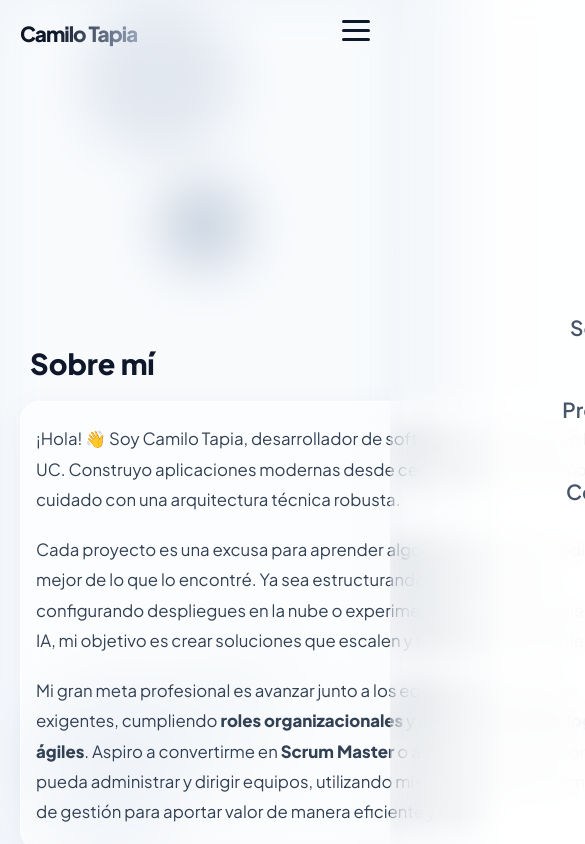
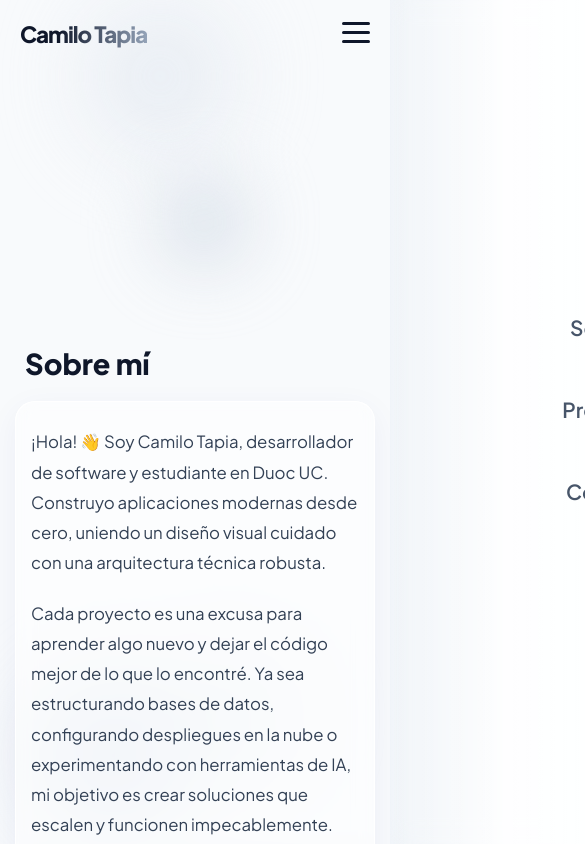
Before and after one commit to MilooDev/personal_portfolio, a plain HTML site: page Content/index.html in a window 390 px wide. Shown: the top 844 px of the page, 585 px wide, since content can reach past the window. Drawn offline with Linux system fonts and the light colour scheme.

Commit message:
adasdasdsa

```diff
--- a/Content/style.css
+++ b/Content/style.css
@@ -2,24 +2,25 @@
 
 html { scroll-behavior: smooth; scroll-padding-top: 100px; }
 * { margin: 0; padding: 0; box-sizing: border-box; font-family: 'Plus Jakarta Sans', sans-serif; }
-body { background-color: #f1f5f9; color: #1e293b; overflow-x: hidden; min-height: 100vh; display: flex; flex-direction: column; }
+body { background-color: #f1f5f9; color: #1e293b; overflow-x: hidden; min-height: 100vh; display: flex; flex-direction: column; width: 100%; }
 
 /* =========================================
-   Fondo Líquido Orgánico
+   Fondo Líquido Orgánico (Optimizado)
    ========================================= */
-.liquid-bg { position: fixed; inset: 0; z-index: -1; background: #f8fafc; overflow: hidden; filter: blur(25px); }
+.liquid-bg { position: fixed; inset: 0; z-index: -1; background: #f8fafc; overflow: hidden; filter: blur(25px); width: 100vw; height: 100vh; }
 .blobs-container { width: 100%; height: 100%; filter: url("#goo"); position: absolute; }
-.blob { position: absolute; background: #cbd5e1; border-radius: 50%; }
+/* Aceleración por hardware añadida a los blobs */
+.blob { position: absolute; background: #cbd5e1; border-radius: 50%; will-change: transform; transform: translateZ(0); }
 
 .blob-1 { width: 35vw; height: 35vw; top: 10%; left: 10%; background: #e2e8f0; animation: liquidPath1 25s infinite ease-in-out; }
 .blob-2 { width: 30vw; height: 30vw; bottom: 20%; right: 10%; background: #e9eff5; animation: liquidPath2 28s infinite ease-in-out; }
 .blob-3 { width: 25vw; height: 25vw; top: 40%; left: 30%; background: #cbd5e1; animation: liquidPath3 22s infinite ease-in-out; }
 .blob-4 { width: 40vw; height: 40vw; bottom: -10%; left: 20%; background: #dce4ee; animation: liquidPath4 30s infinite ease-in-out; }
 
-@keyframes liquidPath1 { 0% { transform: translate(0, 0) scale(1); } 33% { transform: translate(15vw, -10vh) scale(1.1); } 66% { transform: translate(5vw, 20vh) scale(0.9); } 100% { transform: translate(0, 0) scale(1); } }
-@keyframes liquidPath2 { 0% { transform: translate(0, 0) scale(1); } 33% { transform: translate(-20vw, 15vh) scale(1.15); } 66% { transform: translate(-10vw, -10vh) scale(0.95); } 100% { transform: translate(0, 0) scale(1); } }
-@keyframes liquidPath3 { 0% { transform: translate(0, 0) scale(1); } 33% { transform: translate(10vw, -20vh) scale(0.9); } 66% { transform: translate(-15vw, 10vh) scale(1.1); } 100% { transform: translate(0, 0) scale(1); } }
-@keyframes liquidPath4 { 0% { transform: translate(0, 0) scale(1); } 33% { transform: translate(-15vw, -15vh) scale(1.05); } 66% { transform: translate(20vw, 5vh) scale(0.95); } 100% { transform: translate(0, 0) scale(1); } }
+@keyframes liquidPath1 { 0% { transform: translate3d(0, 0, 0) scale(1); } 33% { transform: translate3d(15vw, -10vh, 0) scale(1.1); } 66% { transform: translate3d(5vw, 20vh, 0) scale(0.9); } 100% { transform: translate3d(0, 0, 0) scale(1); } }
+@keyframes liquidPath2 { 0% { transform: translate3d(0, 0, 0) scale(1); } 33% { transform: translate3d(-20vw, 15vh, 0) scale(1.15); } 66% { transform: translate3d(-10vw, -10vh, 0) scale(0.95); } 100% { transform: translate3d(0, 0, 0) scale(1); } }
+@keyframes liquidPath3 { 0% { transform: translate3d(0, 0, 0) scale(1); } 33% { transform: translate3d(10vw, -20vh, 0) scale(0.9); } 66% { transform: translate3d(-15vw, 10vh, 0) scale(1.1); } 100% { transform: translate3d(0, 0, 0) scale(1); } }
+@keyframes liquidPath4 { 0% { transform: translate3d(0, 0, 0) scale(1); } 33% { transform: translate3d(-15vw, -15vh, 0) scale(1.05); } 66% { transform: translate3d(20vw, 5vh, 0) scale(0.95); } 100% { transform: translate3d(0, 0, 0) scale(1); } }
 
 /* =========================================
    Navbar & Animación de Nombre
@@ -160,63 +161,62 @@ main { flex: 1; }
 .fade-up.visible { opacity: 1; transform: translateY(0) scale(1); }
 
 /* =========================================
-   Móviles (Responsividad Total y Botón Visible)
+   MÓVILES (Optimizado para Cero Lag y Responsividad Extrema)
    ========================================= */
 @media (max-width: 768px) {
-  #main-nav { padding: 0 20px; justify-content: space-between; align-items: center; }
+  /* 🚀 ANTI-LAG: Apagamos el filtro matemático pesado SVG de fondo en móviles */
+  .liquid-bg { filter: none; }
+  .blobs-container { filter: none; opacity: 0.7; }
+  /* En su lugar usamos un difuminado nativo súper ligero */
+  .blob { filter: blur(40px); }
+  /* Reducimos ligeramente el difuminado de los paneles de cristal para aliviar la GPU */
+  .glass-panel { backdrop-filter: blur(10px); -webkit-backdrop-filter: blur(10px); }
 
-  /* El nombre se fija de forma limpia arriba a la izquierda para celulares sin estorbar */
+  html, body { overflow-x: hidden; width: 100vw; }
+
+  #main-nav { padding: 0 15px; }
+
+  /* Nombre forzado a tamaño pequeño y anclado en la esquina */
   #brand-name {
-    position: fixed;
-    top: 20px;
-    left: 20px;
-    transform: none;
-    font-size: 1.3rem;
+    top: 20px !important;
+    left: 20px !important;
+    transform: none !important;
+    font-size: 1.4rem !important;
     letter-spacing: -1px;
     width: auto;
-    text-align: left;
   }
 
-  body.scrolled #brand-name {
-    top: 20px;
-    left: 20px;
-    font-size: 1.3rem;
-    transform: none;
-  }
+  body.scrolled #brand-name { top: 15px !important; font-size: 1.2rem !important; }
 
-  .glass-panel { padding: 22px 15px; }
+  .container { padding: 0 15px 60px 15px; width: 100vw; }
+  .glass-panel { padding: 25px 15px; }
 
-  /* Forzamos que las tarjetas de capacidades ocupen el 100% y no causen scroll horizontal */
-  .stats-container { flex-direction: column; gap: 12px; }
-  .stat-box { min-width: 100%; width: 100%; }
+  /* Forzar capacidades a apilarse sin salirse del cristal */
+  .stats-container { flex-direction: column; gap: 15px; }
+  .stat-box { min-width: 100%; width: 100%; text-align: center; }
 
-  /* El botón de hamburguesa queda anclado de forma absoluta y visible en la esquina superior derecha */
-  .menu-toggle {
-    display: flex;
-    position: absolute;
-    right: 20px;
-    top: 20px;
-    z-index: 1005;
-  }
+  .footer-content { flex-direction: column; text-align: center; justify-content: center; }
 
-  /* Menú lateral con efecto cristal difuminado fluido */
+  /* Hamburguesa fija que jamás desaparece */
+  .menu-toggle { display: flex; position: fixed; right: 20px; top: 22px; z-index: 1005; }
+
+  /* Menú lateral con efecto cristal optimizado */
   .nav-links {
     position: fixed; top: 0; right: -100%; width: 100%; height: 100vh;
     background: linear-gradient(to right, rgba(255, 255, 255, 0) 0%, rgba(255, 255, 255, 0.9) 30%, rgba(255, 255, 255, 0.99) 100%);
-    backdrop-filter: blur(15px); -webkit-backdrop-filter: blur(15px);
+    backdrop-filter: blur(12px); -webkit-backdrop-filter: blur(12px);
     flex-direction: column; justify-content: center; align-items: center;
-    padding-left: 15%;
-    transition: right 0.4s ease;
-    opacity: 1; transform: translateY(0); pointer-events: none; z-index: 1003;
+    padding-left: 15%; transition: right 0.3s ease-out; opacity: 1; transform: translateY(0); pointer-events: none; z-index: 1003;
   }
 
-  .nav-links.active { right: 0; pointer-events: auto; }
+  .nav-links.active { right: 0; pointer-events: auto;}
   .nav-links li { margin-bottom: 25px; }
   .nav-links a { font-size: 1.3rem; }
   .menu-toggle.is-active .bar:nth-child(1) { transform: translateY(9px) rotate(45deg); }
   .menu-toggle.is-active .bar:nth-child(2) { opacity: 0; }
   .menu-toggle.is-active .bar:nth-child(3) { transform: translateY(-9px) rotate(-45deg); }
 
-  .slider-card { flex: 0 0 250px; }
+  /* Tarjetas de proyectos fluidas al ancho del celular */
+  .slider-card { flex: 0 0 85vw; }
   #modal-img { height: 160px; }
 }
```
